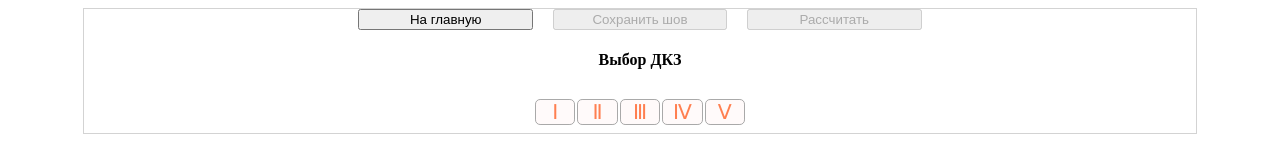
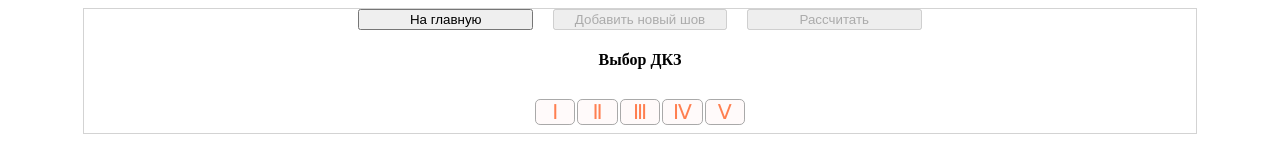
Before and after one commit to Ev1lSoda/ng-ru, an Angular app: page /seam in a window 1280 px wide. Shown: the top 160 px of the page. Built offline with nearby package versions, Linux system fonts and the light colour scheme.

Commit message:
view seam

```diff
--- a/src/app/service/calc-state.service.ts
+++ b/src/app/service/calc-state.service.ts
@@ -28,6 +28,10 @@ export class CalcStateService {
     this.seamContainer.inputs.push(seamData);
     this.seamContainer.results.push(seamResults);
   }
+  updSeams(updSeamIndex: number, seamData: SeamInput, seamResults: any): void {
+    this.seamContainer.inputs[updSeamIndex] = seamData;
+    this.seamContainer.results[updSeamIndex] = seamResults;
+  }
 
   // getStones(): AllSeamInput {
   //   return this.stoneContainer;
--- a/src/app/views/seam.component.html
+++ b/src/app/views/seam.component.html
@@ -2,7 +2,7 @@
 
   <div class="global-navigation">
     <button [routerLink]="['']" class="global-navigation-button">На главную</button>
-    <button [disabled]="(this.wrongWidth || this.wrongLength || this.wrongCastDepth || calcInfo.den < 0 || calcInfo.seamLength < 0 || calcInfo.seamWidth < 0 || calcInfo.seamCastDepth < 0)" class="global-navigation-button" (click)="onSaveSeam()">Сохранить шов</button>
+    <button [disabled]="(this.wrongWidth || this.wrongLength || this.wrongCastDepth || calcInfo.den < 0 || calcInfo.seamLength < 0 || calcInfo.seamWidth < 0 || calcInfo.seamCastDepth < 0)" class="global-navigation-button" (click)="onSaveSeam()">Добавить новый шов</button>
     <button disabled class="global-navigation-button">Рассчитать</button>
   </div>
 
--- a/src/app/views/seam.component.ts
+++ b/src/app/views/seam.component.ts
@@ -204,6 +204,40 @@ export class SeamComponent implements OnInit {
 
   getSelectedSeam(seamID: number): void {
     console.log('seamList[seamID]: ', this.seamList[seamID]);
+
+  this.wrongLength = false;
+  this.wrongWidth = false;
+  this.wrongDepth = false;
+  this.wrongCastDepth = false;
+
+
+  this.indexOfCurHer = this.seamList[seamID]['her'];
+  this.curDkz = this.seamList[seamID]['dkz'];
+  this.curSeamID = seamID;
+  this.seamLength = this.seamList[seamID]['seamLength'];
+  this.seamWidth = this.seamList[seamID]['seamWidth'];
+  this.seamDepth = this.seamList[seamID]['seamDepth'];
+  this.seamCastDepth = this.seamList[seamID]['seamCastDepth'];
+
+
+    if (this.hermetic[this.curDkz]['her'].length === 2) {
+      this.curHermetic.single = '';
+      this.curHermetic.one = this.hermetic[this.curDkz]['her'][0];
+      this.curHermetic.two = this.hermetic[this.curDkz]['her'][1];
+      // curContainer.seam.inputs[1]['dkz'] = dkz;
+
+    } else {
+      this.curHermetic.one = '';
+      this.curHermetic.two = '';
+      this.curHermetic.single = this.hermetic[this.curDkz]['her'][0];
+    }
+
+  this.calcInfo = {
+      den: this.hermetic[this.curDkz].den[this.indexOfCurHer],
+      seamLength: this.seamLength,
+      seamWidth: this.seamWidth,
+      seamCastDepth: this.seamCastDepth
+    }
   }
 
 // { "dkz": 2, "her": 1, "den": 1, "seamLength": 12, "seamWidth": 23, "seamDepth": 43, "seamCastDepth": 13 }{ "dkz": 0, "her": 0, "den": 0, "seamLength": 11, "seamWidth": 22, "seamDepth": 33, "seamCastDepth": 3 }
```
